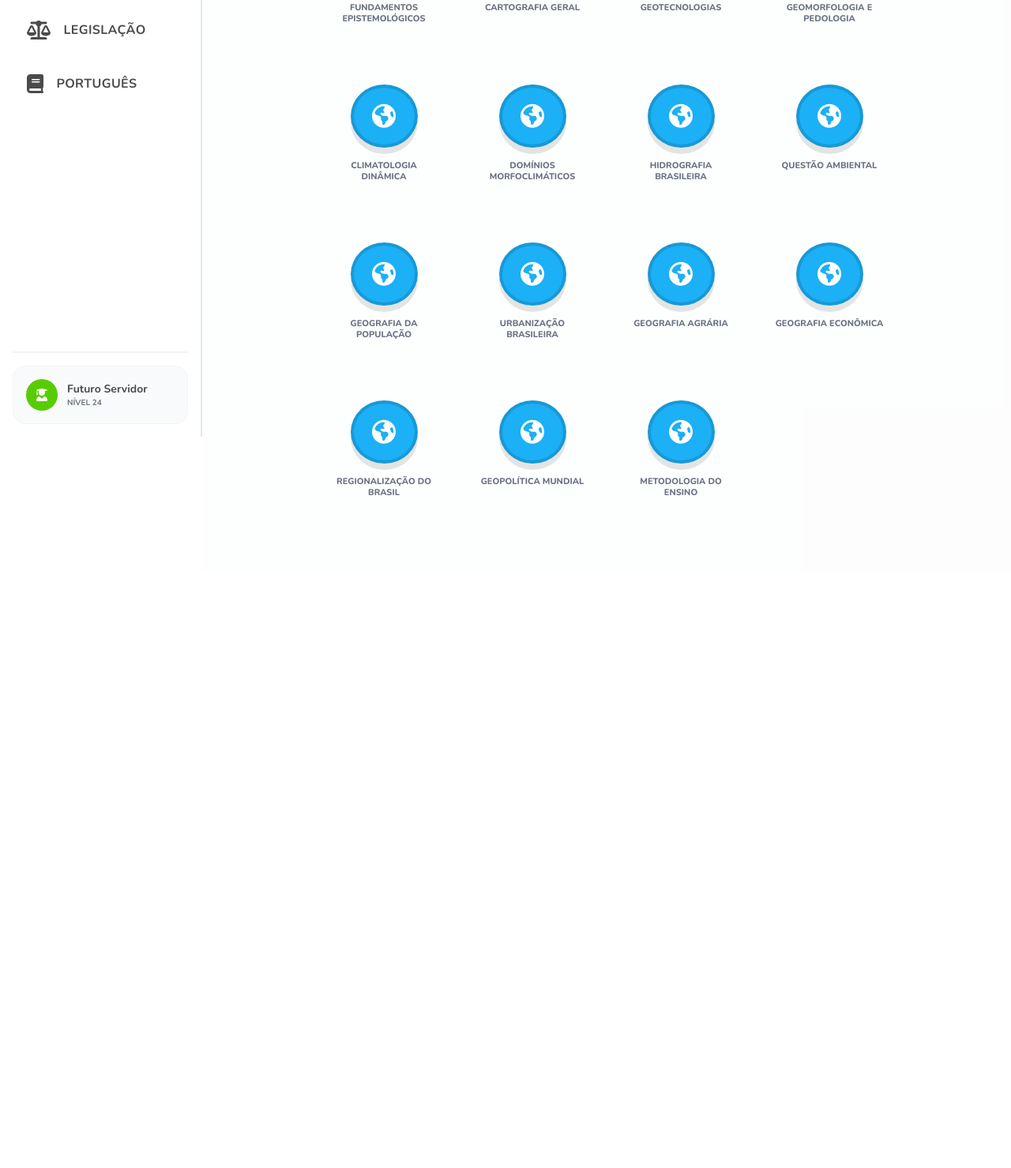
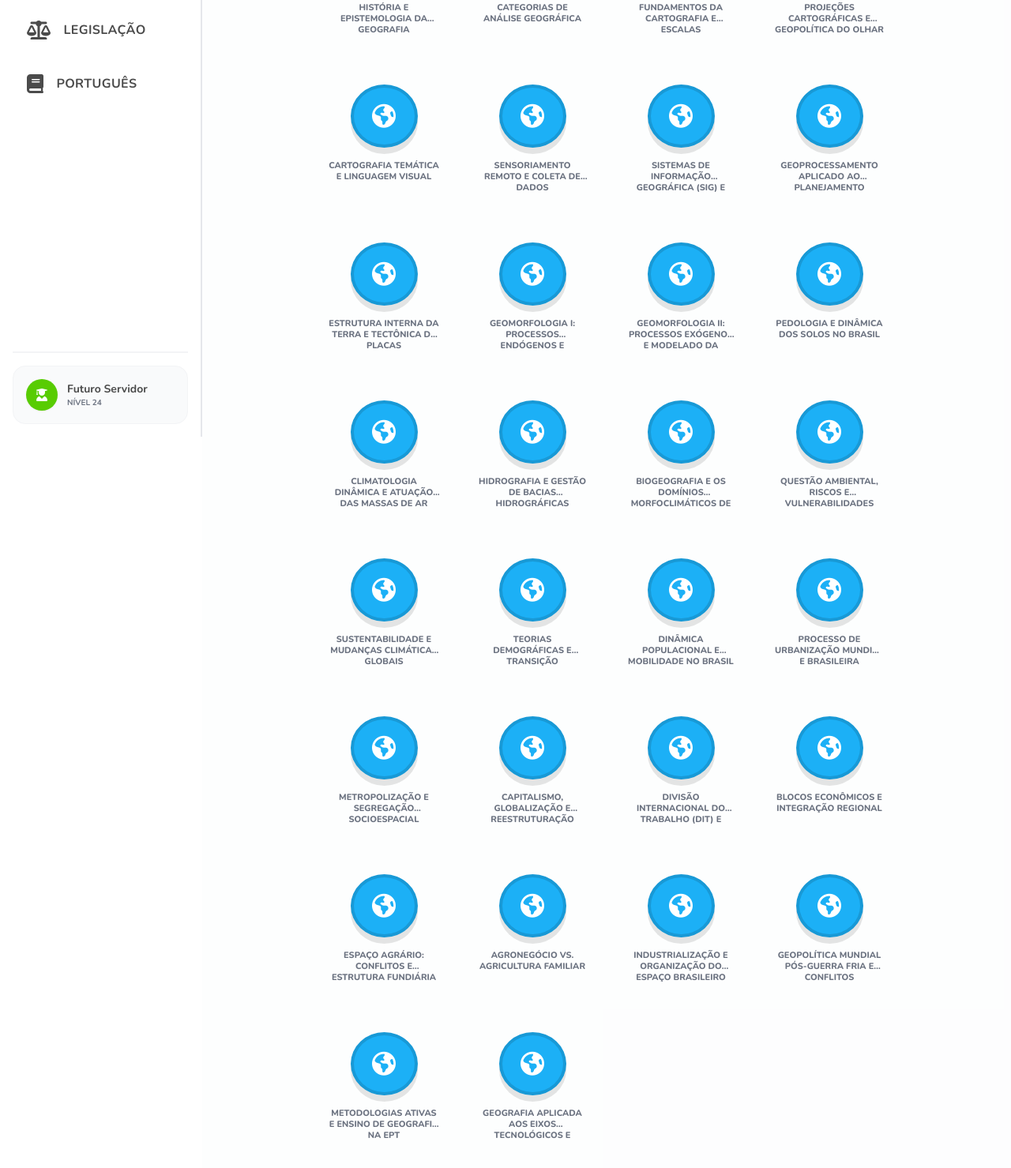
Before and after one commit to LeeFog-FMS/sistemas, a plain HTML site: page index.html in a window 1280 px wide. Shown: the part 247-1726 px from the top of the page at 79% size. Before the commit the page ends 970 px from the top, so only its background shows below. Drawn offline with nearby package versions, Linux system fonts and the light colour scheme.

Commit message:
commit 15-03 4

```diff
--- a/index.html
+++ b/index.html
@@ -3,7 +3,7 @@
 <head>
     <meta charset="UTF-8">
     <meta name="viewport" content="width=device-width, initial-scale=1.0">
-    <title>Estudelelezinha - Sua Caminhada rumo à Aprovação</title>
+    <title>Estudelele - Sua Caminhada rumo à Aprovação</title>
 
     <!-- Importação do Tailwind CSS para estilização rápida e responsiva -->
     <script src="https://cdn.tailwindcss.com"></script>
@@ -146,27 +146,50 @@
             </div>
         </header>
 
-        <!-- GRADE DE AULAS (AQUI É ONDE A MÁGICA ACONTECE) -->
-        <!-- O grid-cols-4 garante as 4 aulas por linha em telas desktop -->
+        <!-- GRADE DE AULAS -->
         <div id="lessons-grid" class="grid grid-cols-2 sm:grid-cols-4 gap-y-16 gap-x-12 max-w-4xl px-8 items-start justify-items-center">
             <!-- Os botões das aulas serão injetados aqui pelo JavaScript -->
         </div>
     </main>
 
     <script>
-        /* BANCO DE DADOS DAS AULAS:
-           Para adicionar uma nova aula, basta incluir o nome do tópico na lista correspondente.
-        */
+        /* BANCO DE DADOS DAS AULAS ATUALIZADO COM O DOCUMENTO DE GEOGRAFIA */
         const lessonsData = {
             geografia: {
                 title: "Geografia",
                 colorClass: "bg-geo",
                 icon: "fa-earth-americas",
                 topics: [
-                    "Fundamentos Epistemológicos", "Cartografia Geral", "Geotecnologias", "Geomorfologia e Pedologia",
-                    "Climatologia Dinâmica", "Domínios Morfoclimáticos", "Hidrografia Brasileira", "Questão Ambiental",
-                    "Geografia da População", "Urbanização Brasileira", "Geografia Agrária", "Geografia Econômica",
-                    "Regionalização do Brasil", "Geopolítica Mundial", "Metodologia do Ensino"
+                    "História e Epistemologia da Geografia",
+                    "Categorias de Análise Geográfica",
+                    "Fundamentos da Cartografia e Escalas",
+                    "Projeções Cartográficas e Geopolítica do Olhar",
+                    "Cartografia Temática e Linguagem Visual",
+                    "Sensoriamento Remoto e Coleta de Dados",
+                    "Sistemas de Informação Geográfica (SIG) e Análise Espacial",
+                    "Geoprocessamento Aplicado ao Planejamento Territorial",
+                    "Estrutura Interna da Terra e Tectônica de Placas",
+                    "Geomorfologia I: Processos Endógenos e Formação do Relevo",
+                    "Geomorfologia II: Processos Exógenos e Modelado da Paisagem",
+                    "Pedologia e Dinâmica dos Solos no Brasil",
+                    "Climatologia Dinâmica e Atuação das Massas de Ar",
+                    "Hidrografia e Gestão de Bacias Hidrográficas",
+                    "Biogeografia e os Domínios Morfoclimáticos de Ab'Sáber",
+                    "Questão Ambiental, Riscos e Vulnerabilidades",
+                    "Sustentabilidade e Mudanças Climáticas Globais",
+                    "Teorias Demográficas e Transição Populacional",
+                    "Dinâmica Populacional e Mobilidade no Brasil",
+                    "Processo de Urbanização Mundial e Brasileira",
+                    "Metropolização e Segregação Socioespacial",
+                    "Capitalismo, Globalização e Reestruturação Produtiva",
+                    "Divisão Internacional do Trabalho (DIT) e Redes Técnicas",
+                    "Blocos Econômicos e Integração Regional",
+                    "Espaço Agrário: Conflitos e Estrutura Fundiária",
+                    "Agronegócio vs. Agricultura Familiar",
+                    "Industrialização e Organização do Espaço Brasileiro",
+                    "Geopolítica Mundial Pós-Guerra Fria e Conflitos",
+                    "Metodologias Ativas e Ensino de Geografia na EPT",
+                    "Geografia Aplicada aos Eixos Tecnológicos e Políticas Públicas"
                 ]
             },
             pedagogia: {
@@ -203,8 +226,7 @@
 
         /**
          * FUNÇÃO SLUGIFY:
-         * Transforma o nome da aula em um formato aceitável para arquivo.
-         * Ex: "Geografia da População" vira "geografia-da-populacao"
+         * Transforma o nome da aula em um formato aceitável para arquivo .html
          */
         function slugify(text) {
             return text.toString().toLowerCase()
@@ -218,7 +240,7 @@
 
         /**
          * FUNÇÃO PARA MUDAR A MATÉRIA:
-         * Limpa o grid atual e gera os novos botões com seus respectivos nomes de arquivos.
+         * Renderiza os botões com os nomes dos arquivos prontos.
          */
         function changeSubject(subjectKey) {
             const subject = lessonsData[subjectKey];
@@ -226,26 +248,20 @@
             const title = document.getElementById('subject-title');
             const progressBar = document.getElementById('progress-bar');
 
-            // 1. Atualiza visual do menu lateral
             document.querySelectorAll('.sidebar-item').forEach(btn => btn.classList.remove('active'));
             document.getElementById(`btn-${subjectKey}`).classList.add('active');
 
-            // 2. Atualiza cabeçalho e progresso fictício
             title.innerText = subject.title;
             progressBar.style.width = '10%';
 
-            // 3. Limpa as aulas antigas
             grid.innerHTML = '';
 
             console.log(`--- LISTA DE ARQUIVOS PARA: ${subject.title} ---`);
 
-            // 4. Cria cada botão de aula
             subject.topics.forEach((topic) => {
                 const slug = slugify(topic);
-                // ESTE É O NOME DO ARQUIVO QUE VOCÊ DEVE CRIAR: ex: geografia-geopolitica-mundial.html
                 const fileName = `${subjectKey}-${slug}.html`;
 
-                // Log no console para você copiar e colar os nomes dos arquivos
                 console.log(`Criar: ${fileName}`);
 
                 const node = document.createElement('div');
@@ -264,10 +280,9 @@
             });
         }
 
-        // Inicia o site carregando a matéria de Geografia por padrão
         window.onload = () => {
             changeSubject('geografia');
-            console.log("DICA: Abra o console (F12) para ver a lista de nomes de arquivos que você precisa criar!");
+            console.log("DICA: Abra o console (F12) para ver a lista de nomes de arquivos das 30 aulas de Geografia!");
         };
     </script>
 </body>
```
